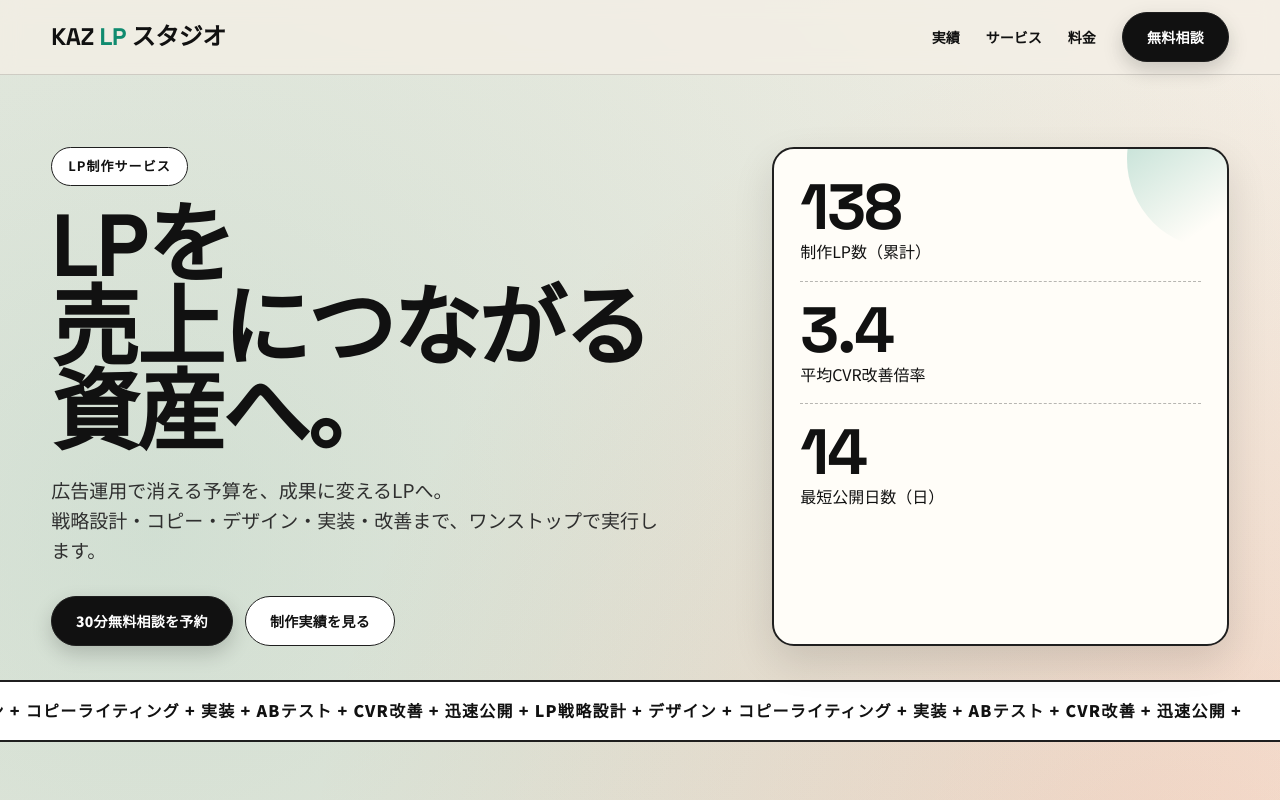
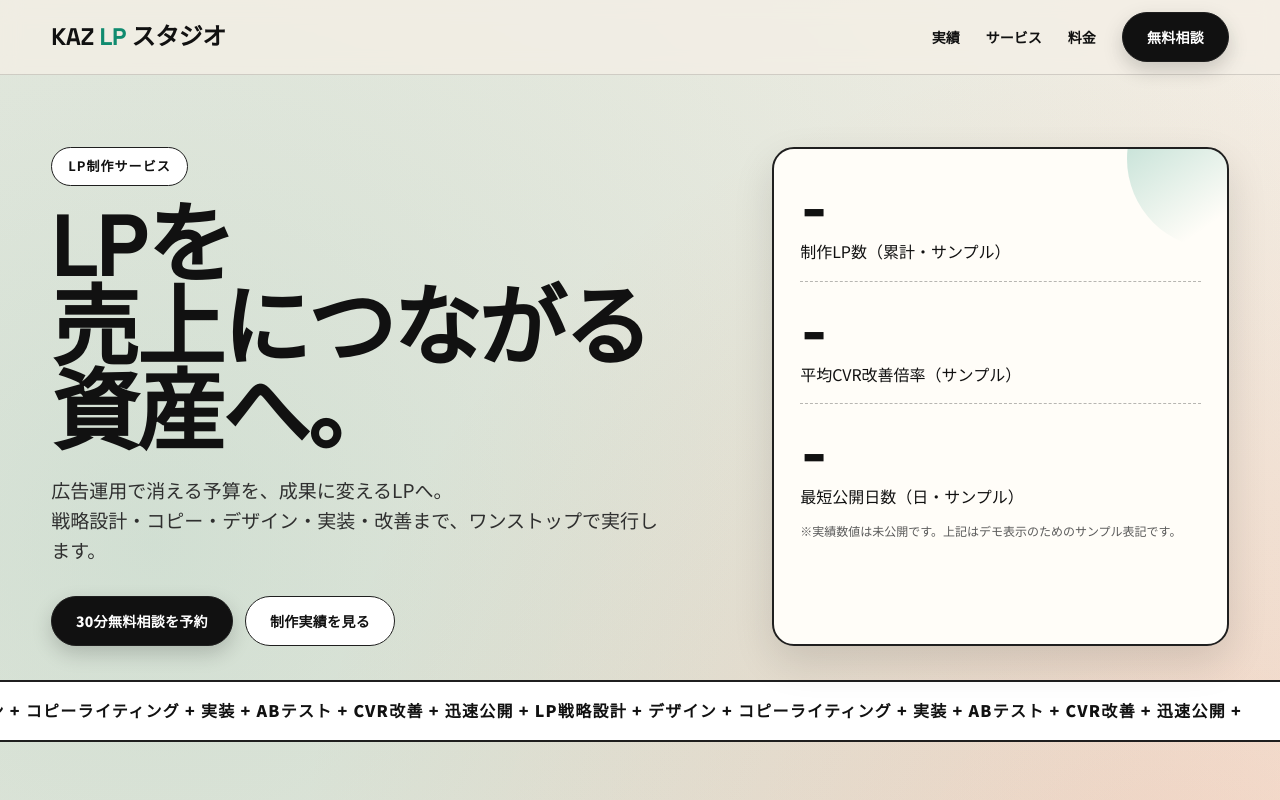
Before and after one commit to kazcreativestudio0/lp-sample1-site, a plain HTML site: page index.html in a window 1280 px wide. Shown: the top 800 px of the page. Drawn offline with Linux system fonts and the light colour scheme.

Commit message:
実績数値をサンプル明記に変更

```diff
--- a/index.html
+++ b/index.html
@@ -185,6 +185,13 @@
       box-shadow: var(--shadow);
       position: relative;
       overflow: hidden;
+    }
+
+    .note {
+      margin: 12px 0 0;
+      font-size: 12px;
+      color: #5a5a5a;
+      line-height: 1.5;
     }
 
     .hero-card::after {
@@ -390,6 +397,18 @@
       font-size: 14px;
     }
 
+    .sample-badge {
+      display: inline-block;
+      margin-bottom: 8px;
+      padding: 4px 10px;
+      border-radius: 999px;
+      border: 1.5px solid var(--line);
+      background: #fff6d8;
+      font-size: 12px;
+      font-weight: 700;
+      letter-spacing: 0.02em;
+    }
+
     .pricing {
       display: grid;
       gap: 18px;
@@ -582,18 +601,19 @@
         <aside class="hero-card reveal">
           <div class="stat">
             <div class="stat-item">
-              <div class="num" data-count="138">0</div>
-              <div>制作LP数（累計）</div>
+              <div class="num">-</div>
+              <div>制作LP数（累計・サンプル）</div>
             </div>
             <div class="stat-item">
-              <div class="num" data-count="3.4">0</div>
-              <div>平均CVR改善倍率</div>
+              <div class="num">-</div>
+              <div>平均CVR改善倍率（サンプル）</div>
             </div>
             <div class="stat-item">
-              <div class="num" data-count="14">0</div>
-              <div>最短公開日数（日）</div>
+              <div class="num">-</div>
+              <div>最短公開日数（日・サンプル）</div>
             </div>
           </div>
+          <p class="note">※実績数値は未公開です。上記はデモ表示のためのサンプル表記です。</p>
         </aside>
       </div>
 
@@ -664,26 +684,30 @@
       <div class="wrap">
         <span class="tag reveal">制作実績</span>
         <h2 class="reveal" style="font-size:clamp(28px,4.2vw,56px);margin:16px 0 24px;line-height:1.08;">制作実績</h2>
+        <p class="note reveal" style="margin: 0 0 16px;">※以下はデザイン確認用の架空事例です。実在の成果データではありません。</p>
         <div class="works">
           <article class="work reveal">
             <div class="mock real-photo" style="background-image:url('./assets/work-saas.png');"></div>
             <div class="work-body">
+              <span class="sample-badge">架空事例</span>
               <h4>SaaS資料請求LP</h4>
-              <p>CVR 2.1% → 6.8% / 3ヶ月でCPA 42%改善</p>
+              <p>成果データは非公開（サンプル表示）</p>
             </div>
           </article>
           <article class="work reveal">
             <div class="mock real-photo" style="background-image:url('./assets/work-seminar.png');"></div>
             <div class="work-body">
+              <span class="sample-badge">架空事例</span>
               <h4>BtoBセミナー集客LP</h4>
-              <p>登録率 1.9倍 / ファーストビュー刷新で離脱減</p>
+              <p>成果データは非公開（サンプル表示）</p>
             </div>
           </article>
           <article class="work reveal">
             <div class="mock real-photo" style="background-image:url('./assets/work-d2c.png');"></div>
             <div class="work-body">
+              <span class="sample-badge">架空事例</span>
               <h4>D2C新商品ローンチLP</h4>
-              <p>初月売上 420万円達成 / スクロール率 28%向上</p>
+              <p>成果データは非公開（サンプル表示）</p>
             </div>
           </article>
         </div>
@@ -778,29 +802,6 @@
 
     revealTargets.forEach((target) => revealObserver.observe(target));
 
-    const counters = document.querySelectorAll('[data-count]');
-    const counterObserver = new IntersectionObserver((entries) => {
-      entries.forEach((entry) => {
-        if (!entry.isIntersecting) return;
-        const el = entry.target;
-        const target = parseFloat(el.dataset.count);
-        let start = 0;
-        const duration = 1200;
-        const startTime = performance.now();
-
-        const tick = (now) => {
-          const progress = Math.min((now - startTime) / duration, 1);
-          const value = start + (target - start) * progress;
-          el.textContent = Number.isInteger(target) ? Math.floor(value) : value.toFixed(1);
-          if (progress < 1) requestAnimationFrame(tick);
-        };
-
-        requestAnimationFrame(tick);
-        counterObserver.unobserve(el);
-      });
-    }, { threshold: 0.5 });
-
-    counters.forEach((counter) => counterObserver.observe(counter));
   </script>
 </body>
 </html>
```
